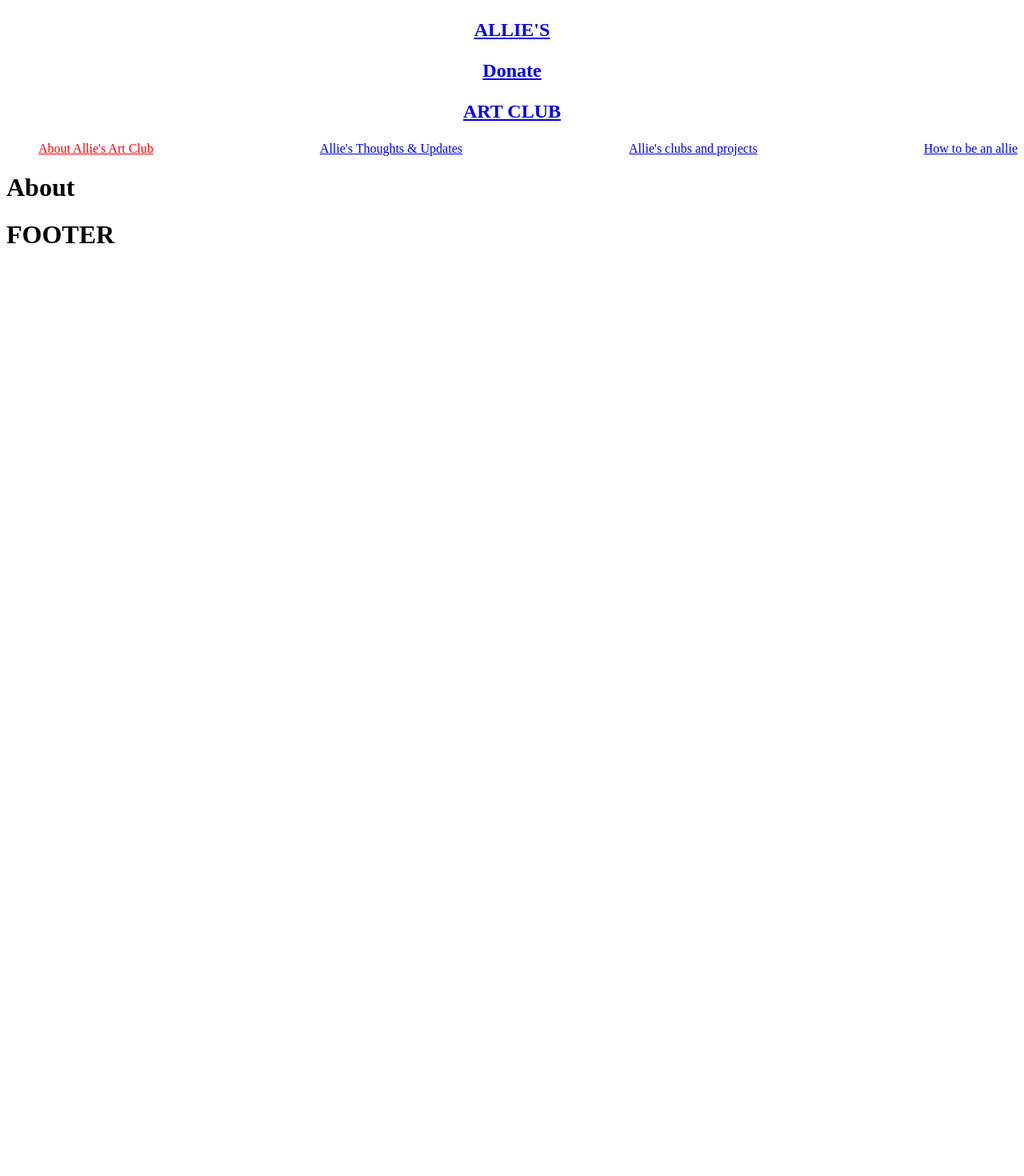
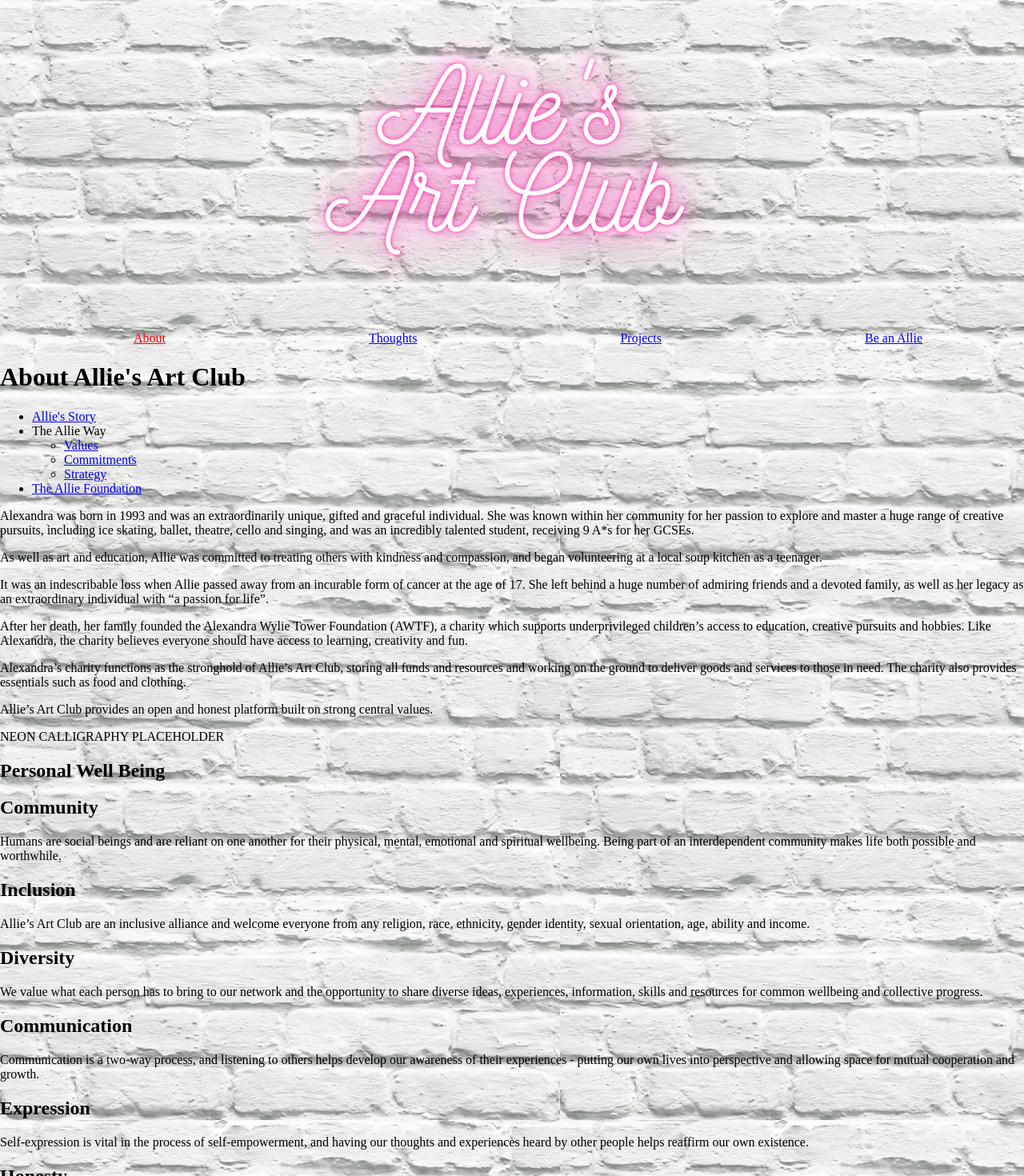
Before and after one commit to allies-art-club/allies-art-club-beta, a React (Create React App) app in the folder client/: page /about in a window 1280 px wide. Shown: the top 1470 px of the page at 80% size. Before the commit the page ends 800 px from the top, so only its background shows below. Built offline with nearby package versions, Linux system fonts and the light colour scheme.

Commit message:
plenty of updates

```diff
--- a/client/src/App.js
+++ b/client/src/App.js
@@ -10,13 +10,23 @@ import Thoughts from './Pages/thoughts.js';
 import ClubsAndProjects from './Pages/clubsAndProjects.js';
 import BeAnAllie from './Pages/beAnAllie.js';
 import PageContainer from './Utils/main.js';
+import {createGlobalStyle} from 'styled-components';
+import Bricks from './assets/white-bricks.jpg'
+
 const Route = require("react-router-dom").Route;
 
+const GlobalStyle = createGlobalStyle`
+  body {
+    margin:0;
+    padding:0;
+    background-image: url(${Bricks})
+  }
+`
 const App= (props) =>{
 
     return (
       <>
-
+        <GlobalStyle />
         <Router>
           <Header />
           <main style={{margin: 'auto'}}>
@@ -50,7 +60,7 @@ const App= (props) =>{
                         <Thoughts />
                       )
                   }
-              }
+              }class
               />
               <Route path="/allies-clubs-and-projects" exact strict render={
                   ()=>{
--- a/client/src/Pages/about.js
+++ b/client/src/Pages/about.js
@@ -1,9 +1,52 @@
 import React from 'react';
+import {HeadingMain,Section,SubSection,Paragraph,SubHeading} from '../Utils/Components/Styled/styled'
+import PageNav from '../Utils/Components/pageNav'
 
 const About = () => {
     return (
         <>
-            <h1>About</h1>
+            <HeadingMain>About Allie's Art Club</HeadingMain>
+            <PageNav pageSections={["Allie's Story",{section:'The Allie Way',subSectionArray:['Values','Commitments','Strategy']},'The Allie Foundation']} />
+
+            <Section id="AlliesStory">
+                <Paragraph>Alexandra was born in 1993 and was an extraordinarily unique, gifted and graceful individual. She was known within her community for her passion to explore and master a huge range of creative pursuits, including ice skating, ballet, theatre, cello and singing, and was an incredibly talented student, receiving 9 A*s for her GCSEs. </Paragraph>
+                <Paragraph>As well as art and education, Allie was committed to treating others with kindness and compassion, and began volunteering at a local soup kitchen as a teenager.</Paragraph>
+                <Paragraph>It was an indescribable loss when Allie passed away from an incurable form of cancer at the age of 17.
+She left behind a huge number of admiring friends and a devoted family, as well as her legacy as an extraordinary individual with “a passion for life”. </Paragraph>
+                <Paragraph>After her death, her family founded the Alexandra Wylie Tower Foundation (AWTF), a charity which supports underprivileged children’s access to education, creative pursuits and hobbies. Like Alexandra, the charity believes everyone should have access to learning, creativity and fun. </Paragraph>
+                <Paragraph>Alexandra’s charity functions as the stronghold of Allie’s Art Club, storing all funds and resources and working on the ground to deliver goods and services to those in need. The charity also provides essentials such as food and clothing.</Paragraph>
+            </Section>
+            <Section id="TheAllieWay">
+                <SubSection id="Values">
+                    <Paragraph>Allie’s Art Club provides an open and honest platform built on strong central values.</Paragraph>
+                    <Paragraph>NEON CALLIGRAPHY PLACEHOLDER</Paragraph>
+                    <SubHeading>Personal Well Being</SubHeading>
+                    <Paragraph></Paragraph>
+                    <SubHeading>Community</SubHeading>
+                    <Paragraph>Humans are social beings and are reliant on one another for their physical, mental, emotional and spiritual wellbeing. Being part of an interdependent community makes life both possible and worthwhile. </Paragraph>
+                    <SubHeading>Inclusion</SubHeading>
+                    <Paragraph>Allie’s Art Club are an inclusive alliance and welcome everyone from any religion, race, ethnicity, gender identity, sexual orientation, age, ability and income.</Paragraph>
+                    <SubHeading>Diversity</SubHeading>
+                    <Paragraph>We value what each person has to bring to our network and the opportunity to share diverse ideas, experiences, information, skills and resources for common wellbeing and collective progress.</Paragraph>
+                    <SubHeading>Communication</SubHeading>
+                    <Paragraph>Communication is a two-way process, and listening to others helps develop our awareness of their experiences - putting our own lives into perspective and allowing space for mutual cooperation and growth.</Paragraph>
+                    <SubHeading>Expression</SubHeading>
+                    <Paragraph>Self-expression is vital in the process of self-empowerment, and having our thoughts and experiences heard by other people helps reaffirm our own existence.</Paragraph>
+                    <SubHeading>Honesty</SubHeading>
+                    <Paragraph>Allie’s Art Club values open and honest communication, and hope to build a platform where people feel free to share their thoughts and experiences through various mediums without feeling threatened by fear or shame. We aim to communicate as transparently as possible and remain open to feedback and criticism as this enables us to function as a trustworthy collective which takes responsibility for any mistakes and constantly strives to improve.</Paragraph>
+                </SubSection>
+                <SubSection id ="Commitments"></SubSection>
+                    <Paragraph>
+                        Allie’s Art Club is committed to taking action built on Allie’s strong values.
+                    </Paragraph>
+                    <Paragraph>NEON CALLIGRAPHY PLACEHOLDER!!!</Paragraph>
+                <SubSection id ="Strategy"></SubSection>
+            </Section>
+            <Section id="TheAllieFoundation">
+                <Paragraph>
+
+                </Paragraph>
+            </Section>
         </>
     )
 }
--- a/client/src/Pages/thoughts.js
+++ b/client/src/Pages/thoughts.js
@@ -1,9 +1,16 @@
 import React from 'react';
-
+import {HeadingMain,Section} from '../Utils/Components/Styled/styled'
+import PageNav from '../Utils/Components/pageNav'
 const Thoughts = () => {
     return (
         <>
-            <h1>Thoughts</h1>
+            <HeadingMain>Thoughts</HeadingMain>
+            <PageNav pageSections={[{section:"Allie's Blog",subSectionArray:['Art & Creativity','Activism','Social Justice','Environment']},'Club News']}/>
+            <Section id="AlliesBlog">
+            </Section>
+            <Section id="ClubNews">
+
+            </Section>
         </>
     )
 }
--- /dev/null
+++ b/client/src/Utils/Components/Styled/header.styled.js
@@ -0,0 +1,26 @@
+import styled from 'styled-components';
+//Header
+
+const HeaderContainer = styled.header`
+    width:100%;
+`
+const HeaderNav = styled.nav`
+
+`
+const HeaderNavList = styled.ul`
+    display:flex;
+    justify-content:space-around;
+    list-style:none;
+`
+const HeaderNavListElement = styled.li`
+
+`
+const Logo = styled.img`
+    width: 700px;
+`
+const Figure = styled.figure`
+    width:100%;
+    text-align:center;
+    margin:0;
+`
+export {HeaderContainer, HeaderNav,HeaderNavList, HeaderNavListElement, Logo, Figure};
--- a/client/src/Utils/Components/Styled/styled.js
+++ b/client/src/Utils/Components/Styled/styled.js
@@ -1,5 +1,34 @@
 import styled from 'styled-components';
 
+
+//Headings
+const HeadingMain = styled.h1`
+
+`
+const SubHeading = styled.h2`
+
+`
+//Page Navigation
+const PageNavWrap = styled.nav`
+
+`
+const PageNavList = styled.ul`
+
+`
+const PageNavItem = styled.li`
+
+`
+//Main page elements
+const Section = styled.section`
+
+`
+const SubSection = styled.div`
+
+`
+const Paragraph = styled.p`
+
+`
+//Carousel elements
 const CarouselContainer =styled.div`
     width: 80%;
     border: 2px solid yellow;
@@ -15,6 +44,7 @@ const Slide = styled.div`
 const CarouselImage = styled.img`
     position: absolute;
     width: 100%;
+    border-radius: 50%;
     left: ${props=>{
         return props.index*100;
     }
@@ -30,4 +60,4 @@ const CarouselImage = styled.img`
 `
 
 
-export {CarouselImage,CarouselContainer,Slide};
+export {HeadingMain,SubHeading,PageNavWrap,PageNavList,PageNavItem,Section,SubSection,Paragraph,CarouselImage,CarouselContainer,Slide,};
--- /dev/null
+++ b/client/src/Utils/Components/pageNav.js
@@ -0,0 +1,32 @@
+import React from 'react';
+import {PageNavWrap,PageNavList,PageNavItem} from './Styled/styled.js'
+const PageNav = (props) => {
+    return(
+        <PageNavWrap>
+            <PageNavList id="pageNav">
+                {
+                    props.pageSections.map((item,i)=>{
+                        return (
+                            !(typeof item === 'object'&& item !== null)?<PageNavItem  key={i}><a href={'#'+item.replace(/[^A-Z^a-z^0-9]/g,'')}>{item}</a></PageNavItem>
+                            :
+                            <>
+                                <PageNavItem href={'#'+item.section.replace(/[^A-Z^a-z^0-9]/g,'')}>{item.section}</PageNavItem>
+                                <PageNavList>
+                                    {
+                                        item.subSectionArray.map((subItem,j)=>{
+                                            return (
+                                                <PageNavItem key={j}><a href={"#"+subItem.replace(/[^A-Z^a-z^0-9]/g,'')} >{subItem}</a></PageNavItem>
+                                            )
+                                        })
+                                    }
+                                </PageNavList>
+                            </>
+                            )
+                    })
+                }
+            </PageNavList>
+        </PageNavWrap>
+    )
+}
+
+export default PageNav
--- a/client/src/Utils/header.js
+++ b/client/src/Utils/header.js
@@ -1,47 +1,47 @@
 import React from 'react';
-import {NavLink} from 'react-router-dom'
+import {NavLink} from 'react-router-dom';
+import AllieLogo from "../assets/header/logo.png"
+import {HeaderContainer, HeaderNav,HeaderNavList, HeaderNavListElement, Logo, Figure} from './Components/Styled/header.styled.js';
 
 const Header = () => {
     return(
-        <header>
-            <nav>
-                <h1 style={{textAlign:'center'}}>
+        <HeaderContainer>
+            <HeaderNav>
+                <Figure>
                     <NavLink
                         exact to='/'>
-                        <p>ALLIE'S</p>
-                        <p>Donate</p>
-                        <p>ART CLUB</p>
+                        <Logo src={AllieLogo} aria-label="Allie 's Art Club Logo"/>
                     </NavLink>
 
-                </h1>
-                <ul style={{display:'flex',justifyContent:'space-between',listStyle:'none'}}>
-                    <li>
+                </Figure>
+                <HeaderNavList>
+                    <HeaderNavListElement>
                         <NavLink
                             exact to='/about'
                             activeStyle={{color:'red'}}
-                            >About Allie's Art Club</NavLink>
-                    </li>
-                    <li>
+                            >About</NavLink>
+                    </HeaderNavListElement>
+                    <HeaderNavListElement>
                         <NavLink
                             exact to='/allies-thoughts'
                             activeStyle={{color:'red'}}
-                            >Allie's Thoughts & Updates</NavLink>
-                    </li>
-                    <li>
+                            >Thoughts</NavLink>
+                    </HeaderNavListElement>
+                    <HeaderNavListElement>
                         <NavLink
                             exact to='/allies-clubs-and-projects'
                             activeStyle={{color:'red'}}
-                            >Allie's clubs and projects</NavLink>
-                    </li>
-                    <li>
+                            >Projects</NavLink>
+                    </HeaderNavListElement>
+                    <HeaderNavListElement>
                         <NavLink
                             exact to='/how-to-be-an-allie'
                             activeStyle={{color:'red'}}
-                            >How to be an allie</NavLink>
-                    </li>
-                </ul>
-            </nav>
-        </header>
+                            >Be an Allie</NavLink>
+                    </HeaderNavListElement>
+                </HeaderNavList>
+            </HeaderNav>
+        </HeaderContainer>
     )
 }
 
```
Also changed, not shown: client/src/assets/header/logo.png (added), client/src/assets/white-bricks.jpg (added).
